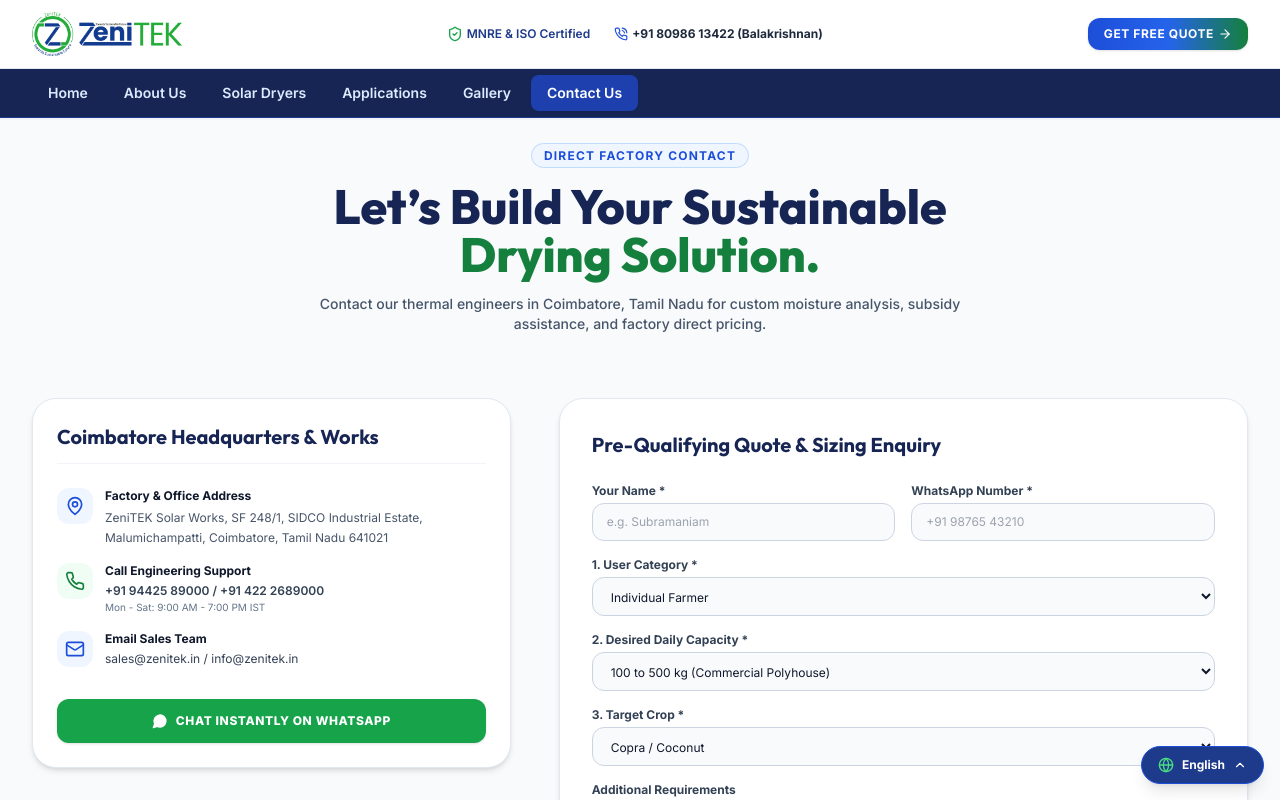
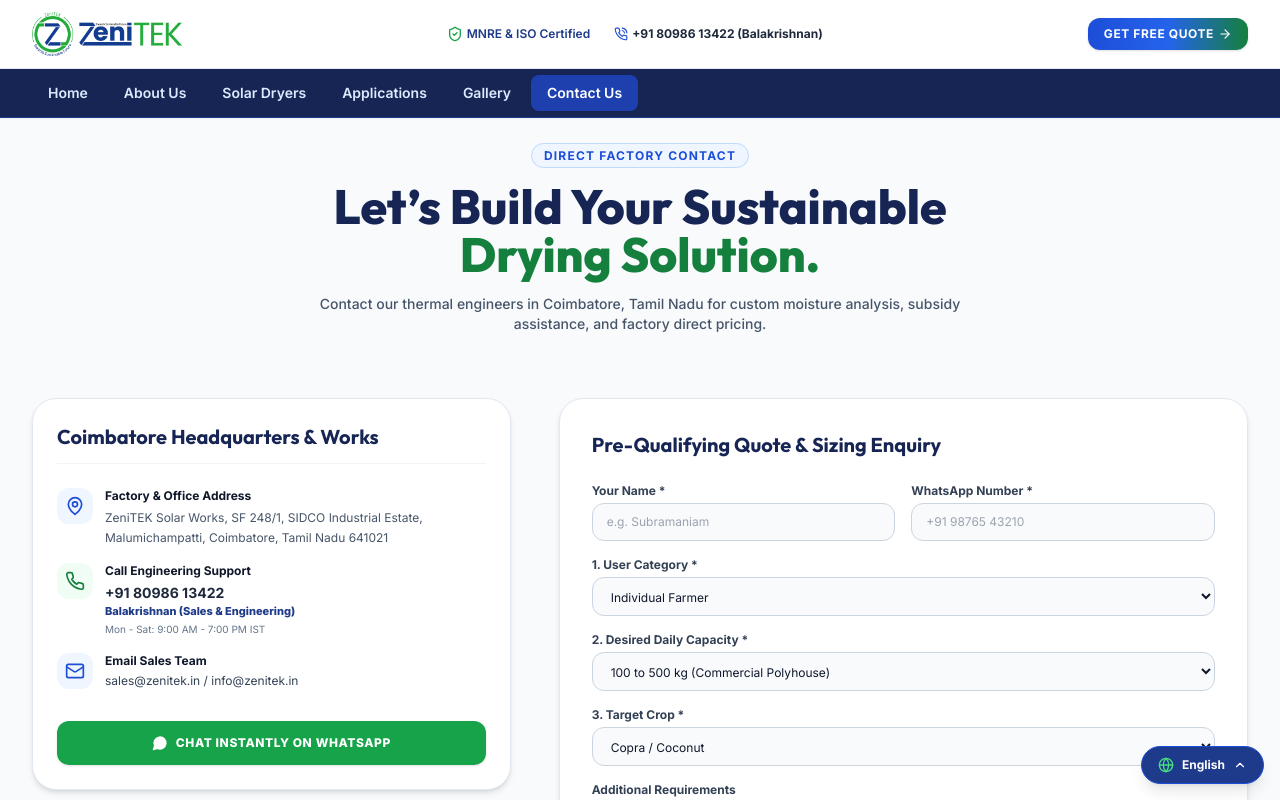
Before and after one commit to SATHISH-WEBDEVBER/ZeniTEK, a React (Vite) app in the folder frontend/: page /contact in a window 1280 px wide. Shown: the top 800 px of the page. Built offline with nearby package versions, Linux system fonts and the light colour scheme; the HTML template or start-up script is replaced by a standard one.

Commit message:
feat: add contact page with lead generation form and factory contact details

```diff
--- a/frontend/src/components/LeadModal.jsx
+++ b/frontend/src/components/LeadModal.jsx
@@ -65,12 +65,12 @@ export default function LeadModal({ isOpen, onClose, initialData = {} }) {
         }, 3000);
       } else {
         const waMsg = `Hi ZeniTEK Team! 👋\nI am *${formData.name}* from *${formData.district}, ${formData.state}*.\nInterested in *${formData.capacityNeeded}* for *${formData.cropType}*.\nPhone: ${formData.phone}`;
-        window.open(`https://wa.me/919442589000?text=${encodeURIComponent(waMsg)}`, '_blank');
+        window.open(`https://wa.me/918098613422?text=${encodeURIComponent(waMsg)}`, '_blank');
         setTimeout(() => onClose(), 2500);
       }
     } catch (err) {
       const waMsg = `Hi ZeniTEK Team! 👋\nI am *${formData.name}* from *${formData.district}, ${formData.state}*.\nInterested in *${formData.capacityNeeded}* for *${formData.cropType}*.\nPhone: ${formData.phone}`;
-      window.open(`https://wa.me/919442589000?text=${encodeURIComponent(waMsg)}`, '_blank');
+      window.open(`https://wa.me/918098613422?text=${encodeURIComponent(waMsg)}`, '_blank');
       setTimeout(() => onClose(), 2500);
     } finally {
       setLoading(false);
--- a/frontend/src/pages/ContactUsPage.jsx
+++ b/frontend/src/pages/ContactUsPage.jsx
@@ -39,7 +39,7 @@ export default function ContactUsPage({ onOpenQuoteModal }) {
     } catch (err) {
       console.log('Client fallback submit:', err);
       const waMsg = `Hi ZeniTEK Team! 👋\nI am *${formData.name}* from *${formData.district}, ${formData.state}*.\nCategory: ${formData.clientType}\nCapacity: *${formData.capacityNeeded}* for *${formData.cropType}*.\nPhone: ${formData.phone}`;
-      window.open(`https://wa.me/919442589000?text=${encodeURIComponent(waMsg)}`, '_blank');
+      window.open(`https://wa.me/918098613422?text=${encodeURIComponent(waMsg)}`, '_blank');
       setSubmitted(true);
     } finally {
       setLoading(false);
@@ -92,8 +92,9 @@ export default function ContactUsPage({ onOpenQuoteModal }) {
                 </div>
                 <div>
                   <div className="font-bold text-slate-900">{t('callUs')}</div>
-                  <p className="text-slate-700 font-semibold mt-1">+91 94425 89000 / +91 422 2689000</p>
-                  <p className="text-slate-500 text-[10px]">Mon - Sat: 9:00 AM - 7:00 PM IST</p>
+                  <p className="text-slate-800 font-bold mt-1 text-sm">+91 80986 13422</p>
+                  <p className="text-blue-900 font-extrabold text-[11px]">Balakrishnan (Sales & Engineering)</p>
+                  <p className="text-slate-500 text-[10px] mt-0.5">Mon - Sat: 9:00 AM - 7:00 PM IST</p>
                 </div>
               </div>
 
@@ -110,13 +111,13 @@ export default function ContactUsPage({ onOpenQuoteModal }) {
 
             <div className="pt-2">
               <a
-                href="https://wa.me/919442589000?text=Hi%20ZeniTEK%20Team!%20I%20want%20a%20quote%20for%20a%20Solar%20Thermal%20Dryer."
+                href="https://wa.me/918098613422?text=Hi%20Balakrishnan%20Sir!%20I%20want%20a%20quote%20for%20a%20ZeniTEK%20Solar%20Thermal%20Dryer."
                 target="_blank"
                 rel="noreferrer"
                 className="w-full py-3.5 px-4 bg-green-600 hover:bg-green-500 text-white font-extrabold text-xs uppercase tracking-wider rounded-xl shadow flex items-center justify-center space-x-2 transition-all"
               >
                 <MessageCircle className="w-4 h-4 fill-current" />
-                <span>{t('chatWhatsapp')}</span>
+                <span>Chat Instantly on WhatsApp</span>
               </a>
             </div>
 
```
Also changed, not shown: 1 other file (tests, documents, lock files or other folders).
